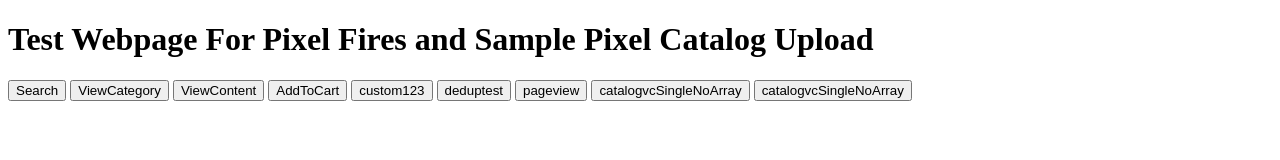
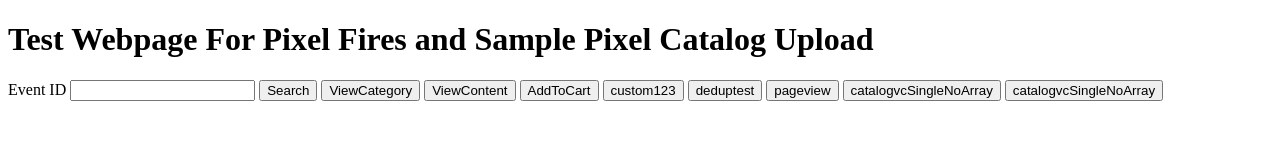
Before and after one commit to lim-jiahao/lim-jiahao.github.io, a plain HTML site: page index.html in a window 1280 px wide. Drawn offline with Linux system fonts and the light colour scheme.

Commit message:
Update index.html

```diff
--- a/index.html
+++ b/index.html
@@ -37,6 +37,15 @@
   </head>
   <body>
     <h1>Test Webpage For Pixel Fires and Sample Pixel Catalog Upload</h1>
+
+	<label for="eventid">Event ID</label>
+
+	<input
+	  type="text"
+	  id="eventid"
+	  name="eventid"
+	  required
+	/>
     <button id="search">Search</button>
     <button id="viewcategory">ViewCategory</button>
     <button id="viewcontent">ViewContent</button>
@@ -57,6 +66,7 @@
 	  const pageviewButton = document.getElementById('pageview');
 	  const catalogvcButton = document.getElementById('catalogvc');
 	  const belltest = document.getElementById('belltest');
+	  const eventIDInput = document.getElementById('eventid');
 
 	  catalogvcButton.addEventListener('click', event => {
 		  fbq('track', 'AddToCart', {
@@ -119,7 +129,9 @@
 	  });
 
 	  deduptestButton.addEventListener('click', event => {
-		  fbq('track', 'DedupTest', {}, {eventID: '123'})
+		  const eventID = eventIDInput.value;
+		  console.log(eventID);
+		  fbq('track', 'DedupTest', {}, {eventID: eventID })
 	  });
 
 	  pageviewButton.addEventListener('click', event => {
```
